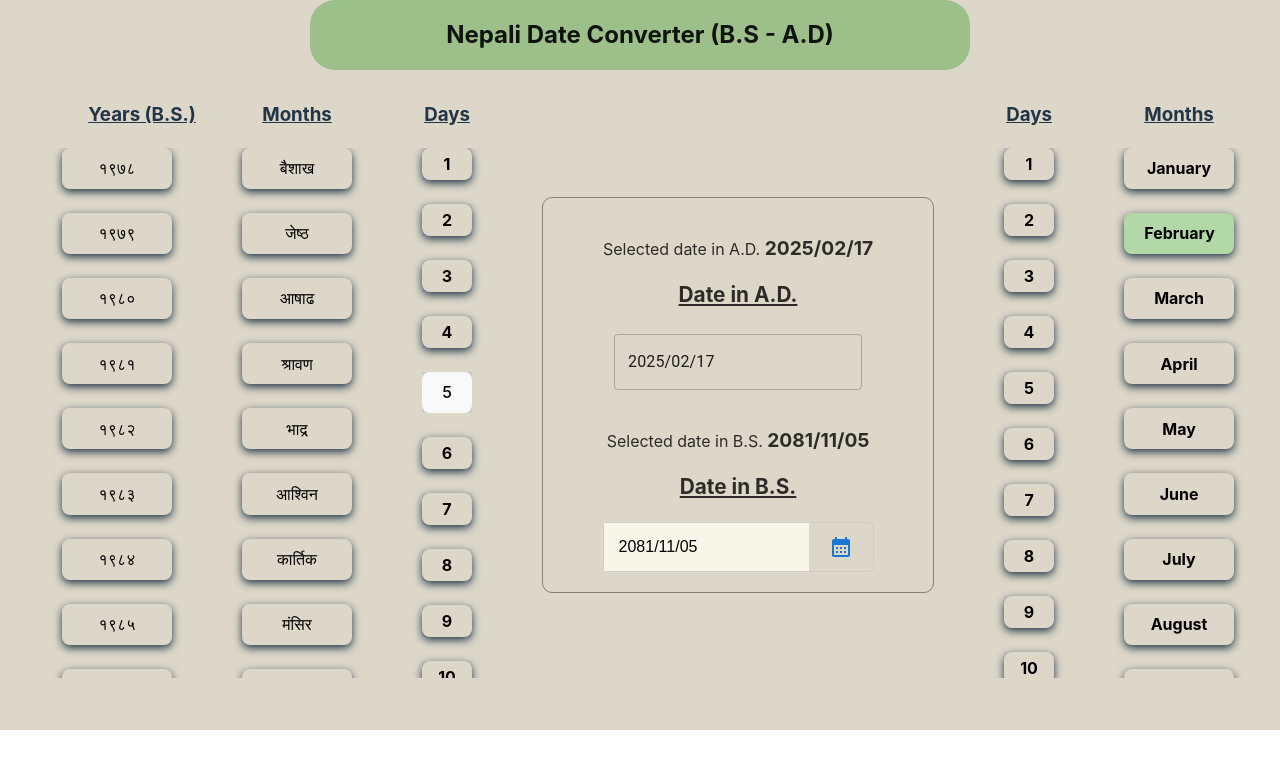
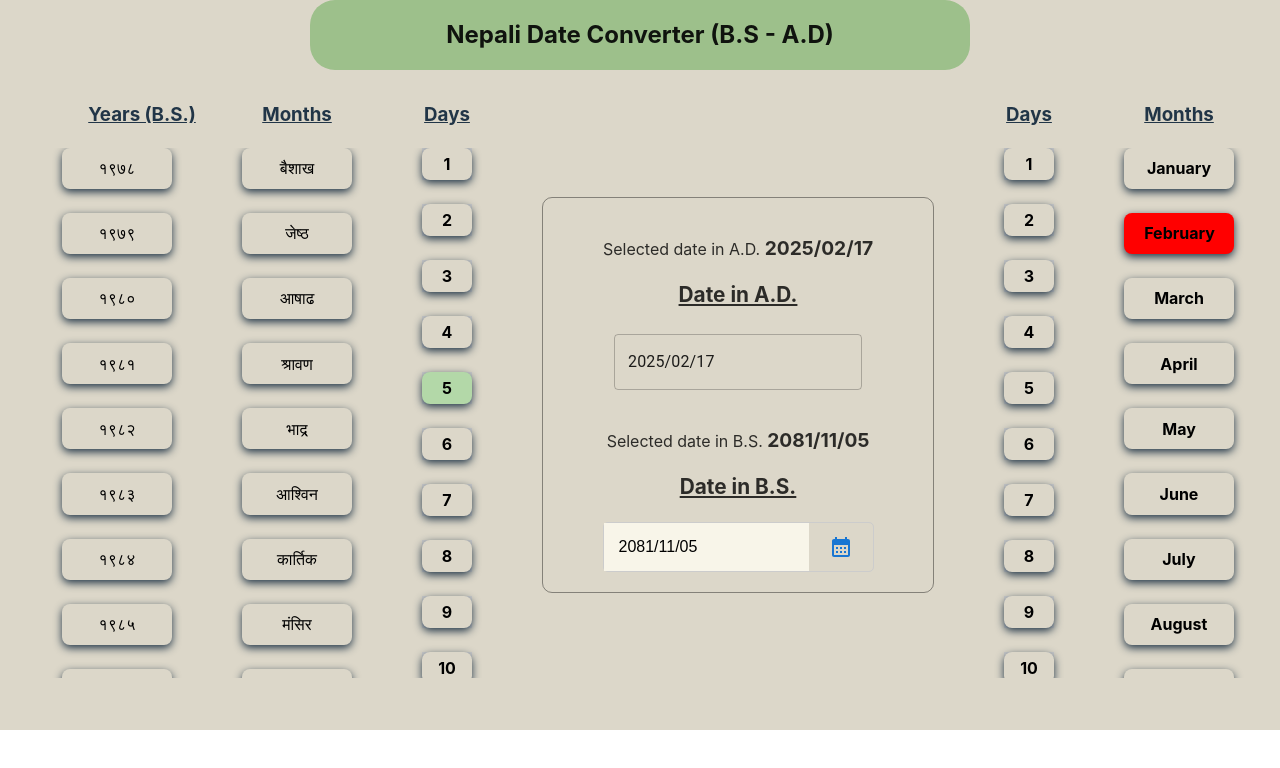
Before and after one commit to bipin-Pariyar2003/Nepali-Date-Picker, a React (Vite) app: page / in a window 1280 px wide. Shown: the top 768 px of the page. Built offline with nearby package versions, Linux system fonts and the light colour scheme.

Commit message:
handled day month and year changed for AdView selected and current

```diff
--- a/src/Views/AdView/index.css
+++ b/src/Views/AdView/index.css
@@ -28,7 +28,7 @@
   background-color: #ccc;
 }
 
-.selected-day {
+.highlight-day {
   width: 50px;
   padding: 5px;
   font-weight: bold;
@@ -41,3 +41,11 @@
 .today {
   background-color: red;
 }
+
+.current-month {
+  background-color: red;
+}
+
+.current-year {
+  background-color: red;
+}
--- a/src/Views/AdView/index.jsx
+++ b/src/Views/AdView/index.jsx
@@ -5,11 +5,11 @@ import moment from "moment";
 import "./index.css";
 // getting current month year and day
 const currentYear = new Date().getFullYear();
-console.log(currentYear);
+
 const currentMonth = new Date().getMonth() + 1;
-console.log(currentMonth);
+
 const currentDay = new Date().getDate();
-console.log(currentDay);
+
 const AdView = ({ selectedDate, onChange }) => {
   const [viewDate, setViewDate] = React.useState({
     year: selectedDate.split("/").at(0),
@@ -50,6 +50,15 @@ const AdView = ({ selectedDate, onChange }) => {
       `${viewDate.year}/${viewDate.month}/${String(gatay).padStart(2, 0)}`
     );
   };
+  // const isCurrentMonth = (month) => {
+  //   return (
+  //     `${String(currentYear)}/${String(currentMonth).padStart(
+  //       2,
+  //       0
+  //     )}/${currentDay}` ===
+  //     `${viewDate.year}/${String(month).padStart(2, 0)}/${viewDate.date}`
+  //   );
+  // };
 
   return (
     <>
@@ -81,9 +90,21 @@ const AdView = ({ selectedDate, onChange }) => {
                   }}
                 >
                   <button
-                    className={`gatey ${
-                      isSelected(day) ? "selected-day" : "day-button"
-                    } ${isToday(day) ? "today" : "day-button"}`}
+                    value={+day}
+                    //  className={`day ${
+                    //   // +day===+currentDay?"today": "day-button"}
+                    //   isSelected(day) ? "selected-day" : "day-button"
+                    // } ${isToday(day) ? "today" : "day-button"}`}
+                    className={`day ${
+                      +currentYear === +viewDate.year &&
+                      +currentMonth === +viewDate.month &&
+                      +currentDay === +day
+                        ? "today"
+                        : "day-button"
+                    }
+${+viewDate.date === +day ? "highlight-day" : "day-button"}
+                  `}
+                    // } ${isToday(day) ? "today" : "day-button"}`}
                     // className={
                     //  ${ +viewDate.date === index + 1
                     //     ? "highlight-day"
@@ -150,11 +171,33 @@ const AdView = ({ selectedDate, onChange }) => {
                   }}
                 >
                   <button
-                    className={
+                    // className={
+                    //   +viewDate.month === index + 1
+                    //     ? "highlight-year-month"
+                    //     : "year-month-button"
+                    // }
+
+                    // className={`gatey ${
+                    //   isSelected(month)
+                    //     ? "highlight-year-month"
+                    //     : "year-month-button"
+                    // } ${isToday(month) ? "today" : "year-month-button"}`}
+
+                    className={`month
+                      ${
+                        // isCurrentMonth(month)
+                        +currentYear === +viewDate.year &&
+                        +currentMonth === index + 1
+                          ? "current-month"
+                          : "year-month-button"
+                      }
+                      ${
                         +viewDate.month === index + 1
                           ? "highlight-year-month"
                           : "year-month-button"
                       }
+
+                    }`}
                     onClick={() => {
                       const daysInMonth = getDaysInMonth(
                         viewDate.year,
@@ -231,11 +274,19 @@ const AdView = ({ selectedDate, onChange }) => {
                   }}
                 >
                   <button
-                    className={
+                    className={`year
+                       ${
+                         +currentYear === +engYear
+                           ? "current-year"
+                           : "year-month-button"
+                       }
+                     ${
                        +viewDate.year === +engYear
                          ? "highlight-year-month"
                          : "year-month-button"
                      }
+
+                    `}
                     onClick={() => {
                       const daysInMonth = getDaysInMonth(
                         engYear,
--- a/src/Views/BsView/index.css
+++ b/src/Views/BsView/index.css
@@ -0,0 +1,43 @@
+.year-month-button {
+  width: 110px;
+  font-weight: bold;
+  background-color: #dcd7c9;
+
+  box-shadow: #213547 0px 3px 8px;
+  margin: 0;
+}
+
+.highlight-year-month {
+  width: 110px;
+  font-weight: bold;
+  background-color: #b3d8a8;
+
+  box-shadow: #213547 0px 3px 8px;
+  margin: 0;
+}
+.day-button {
+  width: 50px;
+  padding: 5px;
+  font-weight: bold;
+  background-color: #dcd7c9;
+  box-shadow: #213547 0px 3px 8px;
+  margin: 0;
+}
+
+.gatey:not(:empty, .selected-day, .today):hover {
+  background-color: #ccc;
+}
+
+.selected-day {
+  width: 50px;
+  padding: 5px;
+  font-weight: bold;
+  background-color: #b3d8a8;
+
+  box-shadow: #213547 0px 3px 8px;
+  margin: 0;
+}
+
+.today {
+  background-color: red;
+}
--- a/src/Views/BsView/index.jsx
+++ b/src/Views/BsView/index.jsx
@@ -2,6 +2,7 @@ import React from "react";
 import { np, calendar_data } from "assets/RNepaliCalendar/data";
 import { toNepaliNumber, getDaysInMonth } from "assets/RNepaliCalendar";
 import moment from "moment";
+import "./index.css";
 
 const BsView = ({ selectedDate, onChange }) => {
   const [viewDate, setViewDate] = React.useState({
@@ -213,7 +214,7 @@ const BsView = ({ selectedDate, onChange }) => {
                   <button
                     className={
                       +viewDate.date === index + 1
-                        ? "highlight-day"
+                        ? "selected-day"
                         : "day-button"
                     }
                     onClick={() => {
```
Lines whose indentation alone changed are shown as unchanged.
